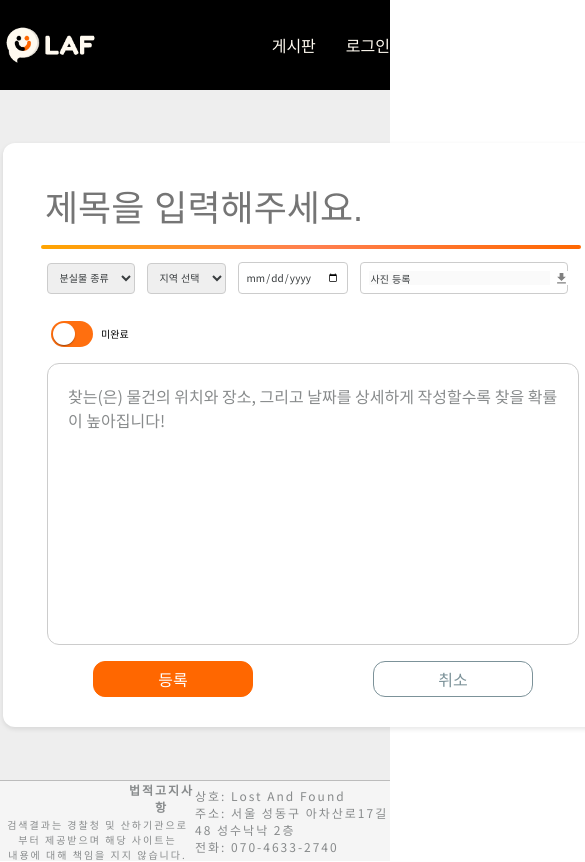
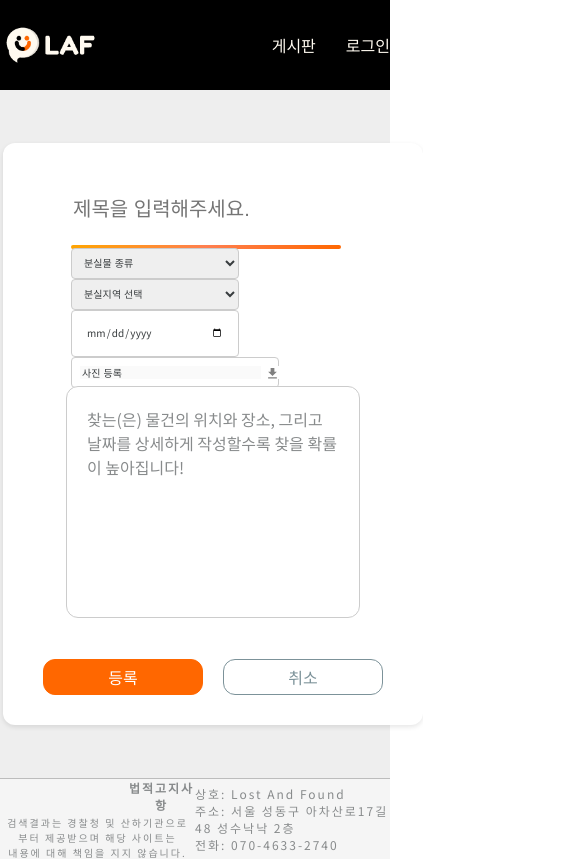
Before and after one commit to elice-team10/Frontend, a React (Vite) app: page /community/write in a window 390 px wide. Shown: the top 862 px of the page, 585 px wide, since content can reach past the window. Built offline with nearby package versions, Linux system fonts and the light colour scheme.

Commit message:
DESIGN: 반응형 ui 구현

```diff
--- a/src/components/Community/Comment.jsx
+++ b/src/components/Community/Comment.jsx
@@ -343,7 +343,7 @@ function Comment({ postId }) {
                 suppressContentEditableWarning={isEdit[item._id] || false}
                 // 각각 댓글 요소의 개별 참조 설정
                 ref={(el) => (commentRef.current[item._id] = el)}
-                onKeyDown={(event) => {
+                onKeyPress={(event) => {
                   if (event.key === 'Enter') {
                     event.preventDefault(); // Enter 키 누르면 생기는 줄바꿈 방지
                     handleEditComment(
@@ -379,7 +379,7 @@ function Comment({ postId }) {
               placeholder={commentPlaceholder}
               value={comment}
               onChange={(event) => setComment(event.target.value)}
-              onKeyDown={(event) => {
+              onKeyPress={(event) => {
                 if (event.key === 'Enter') {
                   event.preventDefault(); // Enter 키 누르면 생기는 줄바꿈 방지
                   handleAddComment(event);
--- a/src/components/Community/CommunityBoard.jsx
+++ b/src/components/Community/CommunityBoard.jsx
@@ -39,6 +39,11 @@ const LostContainer = styled.div`
   /* 1024px / 16px = 64 */
   @media (max-width: 64em) {
     grid-template-columns: repeat(2, 24.6rem);
+  }
+
+  /* 768px / 16px = 48 */
+  @media (max-width: 48em) {
+    grid-template-columns: repeat(1, 29.6rem);
   }
 `;
 
@@ -85,6 +90,9 @@ const LoadButton = styled.button`
   &:hover {
     opacity: 0.9;
     box-shadow: 0 2px 4px rgba(0, 0, 0, 0.2);
+  }
+  &:disabled {
+    visibility: hidden;
 `;
 
 function CommunityBoard() {
--- a/src/components/Community/CommunityCard.jsx
+++ b/src/components/Community/CommunityCard.jsx
@@ -10,12 +10,10 @@ import { useNavigate } from 'react-router-dom';
 
 const Card = styled.div`
   background-color: ${theme.colors.background};
-  // border: 0.1rem solid ${theme.colors.border};
   border-radius: 12px;
   width: 29.6rem;
   height: 40.7rem;
   box-sizing: border-box;
-  // padding: 2.8rem 2.4rem 0;
   position: relative;
   box-shadow: 0 2px 5px rgba(0, 0, 0, 0.1);
   top: 0;
@@ -49,6 +47,11 @@ const CardContainer = styled.div`
 
 const ContentContainer = styled.div`
   padding: 0.7rem 2.4rem;
+
+  /* 1024px / 16px = 64 */
+  @media (max-width: 64em) {
+    padding: 0.7rem 1.4rem;
+  }
 `;
 
 const TitleContainer = styled.div`
--- a/src/components/Community/CommunityTab.jsx
+++ b/src/components/Community/CommunityTab.jsx
@@ -18,6 +18,12 @@ const WriteButton = styled.button`
   &:hover {
     filter: brightness(1.15);
   }
+
+  /* 1024px / 16px = 64 */
+  @media (max-width: 64em) {
+    font-size: ${theme.fontSizes.medium};
+    width: 8rem;
+  }
 `;
 
 const Container = styled.div`
@@ -33,6 +39,7 @@ const Container = styled.div`
   /* 1024px / 16px = 64 */
   @media (max-width: 64em) {
     max-width: 76.8rem;
+    width: 73%;
   }
 `;
 
@@ -58,6 +65,15 @@ const EachTab = styled.p`
       font-weight: 700;
       box-shadow: inset 0px -4px 0px ${theme.colors.primary};
     `}
+
+  /* 1024px / 16px = 64 */
+    @media (max-width: 64em) {
+    font-size: ${theme.fontSizes.medium};
+    line-height: 30px;
+    + p {
+      margin-left: 0.4rem;
+    }
+  }
 `;
 
 CommunityTab.defaultProps = {
--- a/src/components/Community/CommunityWrite.jsx
+++ b/src/components/Community/CommunityWrite.jsx
@@ -29,10 +29,25 @@ export const PostContainer = styled.form`
   background-color: white;
   border-radius: 1.2rem;
   box-shadow: 0 2px 5px rgba(0, 0, 0, 0.1);
+
+  /* 1024px / 16px = 64 */
+  @media (max-width: 64em) {
+    width: 46rem;
+  }
+
+  /* 768px / 16px = 48 */
+  @media (max-width: 48em) {
+    width: 36rem;
+  }
 `;
 const TitleContainer = styled.div`
   align-items: center;
   height: 7rem;
+
+  /* 768px / 16px = 48 */
+  @media (max-width: 48em) {
+    height: 11rem;
+  }
 `;
 const Title = styled.input`
   font-size: ${theme.fontSizes.title};
@@ -47,6 +62,24 @@ const Title = styled.input`
     color: ${theme.colors.textLightgray}
     font-size: ${theme.fontSizes.title};
   }
+  /* 1200px / 16px = 75 */
+  @media (max-width: 75em) {
+    width: 53rem;
+  }
+
+  /* 1024px / 16px = 64 */
+  @media (max-width: 64em) {
+    width: 70%;
+    margin-left: 4.8rem;
+    font-size: ${theme.fontSizes.large};
+  }
+
+  /* 768px / 16px = 48 */
+  @media (max-width: 48em) {
+    width: 55%;
+    margin-left: 3.8rem;
+    font-size: ${theme.fontSizes.large};
+  }
 `;
 
 const ToolbarContainer = styled.div`
@@ -54,6 +87,14 @@ const ToolbarContainer = styled.div`
   height: 7rem;
   align-items: center;
   justify-content: center;
+
+  /* 768px / 16px = 48 */
+  @media (max-width: 48em) {
+    width: 50%;
+    margin-left: 3.8rem;
+    flex-direction: column;
+    align-items: initial;
+  }
 `;
 
 const ContentContainer = styled.div`
@@ -80,6 +121,17 @@ const Content = styled.textarea`
     font-family: 'Noto Sans KR', sans-serif;
     font-size: ${theme.fontSizes.medium};
     color: ${theme.colors.textLightgray};
+  }
+
+  /* 1024px / 16px = 64 */
+  @media (max-width: 64em) {
+    width: 80%;
+  }
+
+  /* 768px / 16px = 48 */
+  @media (max-width: 48em) {
+    width: 75%;
+    height: 19rem;
   }
 `;
 
@@ -142,6 +194,12 @@ const CalInput = styled.input`
   &:hover {
     border: 1px solid ${theme.colors.text};
   }
+
+  /* 768px / 16px = 48 */
+  @media (max-width: 48em) {
+    width: 16.8rem;
+    padding: 1.4rem
+  }
 `;
 
 const GradationBox = styled.div`
@@ -150,6 +208,18 @@ const GradationBox = styled.div`
   background: linear-gradient(135deg, #ffa500, #ff7f50, #ff6700);
   margin-left: 0.8rem;
   border-radius: 12px;
+
+  /* 1024px / 16px = 64 */
+  @media (max-width: 64em) {
+    margin-left: 4.8rem;
+    width: 80%;
+  }
+
+  /* 768px / 16px = 48 */
+  @media (max-width: 48em) {
+    width: 75%;
+    margin-left: 3.8rem;
+  }
 `;
 
 function CommunityWrite({ inputData, onEditSubmit }) {
@@ -162,10 +232,9 @@ function CommunityWrite({ inputData, onEditSubmit }) {
   const [picture, setPicture] = useState(null);
   const [productCategory, setProductCategory] = useState('');
   const { auth } = useAuth();
+  const [validInput, setValidInput] = useState(false);
   // 수정 버튼 상태
   const [isEditMode, setIsEditMode] = useState(false);
-  // 에러 툴팁 상태
-  // const [tooltip, setTooltip] = useState('');
 
   useEffect(() => {
     if (inputData) {
@@ -196,8 +265,6 @@ function CommunityWrite({ inputData, onEditSubmit }) {
   const searchParams = new URLSearchParams(urlLocation.search);
   const boardCategoryFromQuery = searchParams.get('board_category');
 
-  // const userId = urlLocation.state.userId;
-
   useEffect(() => {
     if (boardCategoryFromQuery !== null) {
       setBoardCategory(Number(boardCategoryFromQuery));
@@ -217,8 +284,19 @@ function CommunityWrite({ inputData, onEditSubmit }) {
 
   // 게시판 작성 데이터 전송 formdata
   function handleSubmit(event) {
+    event.preventDefault();
 
-    event.preventDefault();
+    // 제목, 내용, StyledSelect 중 하나라도 입력 안한 경우 함수 종료
+    if (
+      !title ||
+      title === '' ||
+      !content ||
+      content === '' ||
+      !productCategory ||
+      productCategory === ''
+    ) {
+      setValidInput(true);
+    }
 
     const formData = new FormData();
     formData.append('board_category', boardCategory);
@@ -232,6 +310,17 @@ function CommunityWrite({ inputData, onEditSubmit }) {
     formData.append('picture', picture);
 
     if (isEditMode) {
+      if (
+        !title ||
+        title === '' ||
+        !content ||
+        content === '' ||
+        !productCategory ||
+        productCategory === ''
+      ) {
+        setValidInput(true);
+        return;
+      }
       // 수정 모드인 경우, onEditSubmit 콜백 호출
       const userId = urlLocation.state.userId;
       const updatedFormData = new FormData();
@@ -302,10 +391,12 @@ function CommunityWrite({ inputData, onEditSubmit }) {
                 onChange={handleFileChange}
               />
             </ToolbarContainer>
-            <CustomizedSwitches
-              defaultValue={inputData ? inputData.isFound : false}
-              onChangeSwitch={handleSwitch}
-            />
+            {isEditMode && (
+              <CustomizedSwitches
+                defaultValue={inputData ? inputData.isFound : false}
+                onChangeSwitch={handleSwitch}
+              />
+            )}
             <ContentContainer>
               <Content
                 cols="50"
@@ -332,11 +423,16 @@ function CommunityWrite({ inputData, onEditSubmit }) {
           </>
         )}
         {isError && (
-          <ToastAlert icon="error" title='제목, 분실물종류, 내용은 필수 입력입니다.' />
-          // <ErrorBlock
-          //   title="글 등록을 실패했습니다."
-          //   message={error.info?.message || '잠시후 다시 작성 부탁드립니다.'}
-          // />
+          <ToastAlert
+            icon="error"
+            title="제목, 내용, 분실물 종류는 필수 입력입니다."
+          />
+        )}
+        {validInput && (
+          <ToastAlert
+            icon="error"
+            title="제목, 내용, 분실물 종류는 필수 입력입니다."
+          />
         )}
       </PostContainer>
     </Background>
--- a/src/components/SearchResult/ResultCard.jsx
+++ b/src/components/SearchResult/ResultCard.jsx
@@ -6,7 +6,6 @@ import CalendarMonthIcon from '@mui/icons-material/CalendarMonth';
 import PhoneIcon from '@mui/icons-material/Phone';
 import SearchIcon from '@mui/icons-material/Search';
 import ContactPhoneIcon from '@mui/icons-material/ContactPhone';
-import notfound from '../../assets/notfound.jpg';
 import axios from 'axios';
 import { Box, Modal, Chip } from '@mui/material';
 import { useNavigate } from 'react-router-dom';
--- a/src/components/UI/ImageInput.jsx
+++ b/src/components/UI/ImageInput.jsx
@@ -16,6 +16,12 @@ const InputContainer = styled.div`
   box-sizing: border-box;
   &:hover {
     border: 1px solid ${theme.colors.text};
+  }
+
+  /* 768px / 16px = 48 */
+  @media (max-width: 48em) {
+    width: 20.8rem;
+    margin: 0px;
   }
 `;
 const ImgInput = styled.input`
--- a/src/config/constants.jsx
+++ b/src/config/constants.jsx
@@ -1,5 +1,5 @@
 export const LOCATION_CATEGORY = [
-  '지역 선택',
+  '분실지역 선택',
   '강남구',
   '강동구',
   '강북구',
```
